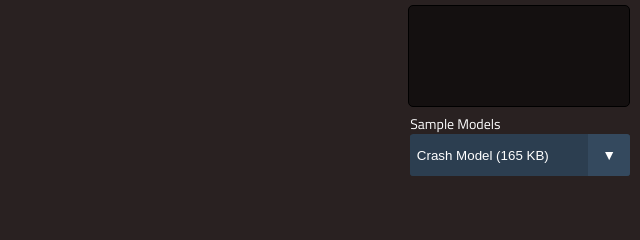
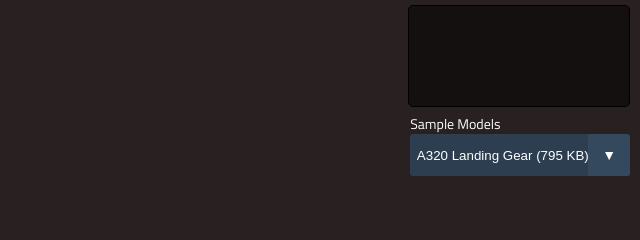
Before and after one commit to gurunathanlakshmanan/poly, a plain HTML site: page index.html in a window 1280 px wide. Shown: the top 240 px of the page, 640-1280 px from the left. Drawn offline with nearby package versions, Linux system fonts and the light colour scheme; a script that the page names is missing.

Commit message:
Index updates

```diff
--- a/index.html
+++ b/index.html
@@ -3,7 +3,7 @@
 
 <head>
     <meta name="viewport" content="width=device-width, initial-scale=1.0, user-scalable=yes">
-    <title>Three.js Model Viewer</title>
+    <title>POLY</title>
 
     <script src="https://code.jquery.com/jquery-2.2.4.min.js"></script>
     <script src="https://code.jquery.com/ui/1.12.1/jquery-ui.js"></script>
@@ -423,12 +423,12 @@
             <br />
             <div class="select">
                 <select id="scenes_list" onchange="selectModel();">
-                    <option>Crash Model (165 KB)</option>
+                   <!-- <option>Crash Model (165 KB)</option>
                     <option>Bear Model (113 KB)</option>
                     <option>Car Model (1.33 MB)</option>
                     <option>Tiger Model (3.77 MB)</option>
                     <option>Dinosaur Model (5.07 MB)</option>
-                    <option>Skeleton Model (5.52 MB)</option>
+                    <option>Skeleton Model (5.52 MB)</option>-->
 					<option>A320 Landing Gear (795 KB)</option>
 					<option>Wall Shelf (49 KB)</option>
 					<option>Pillow (54 KB)</option>
```
